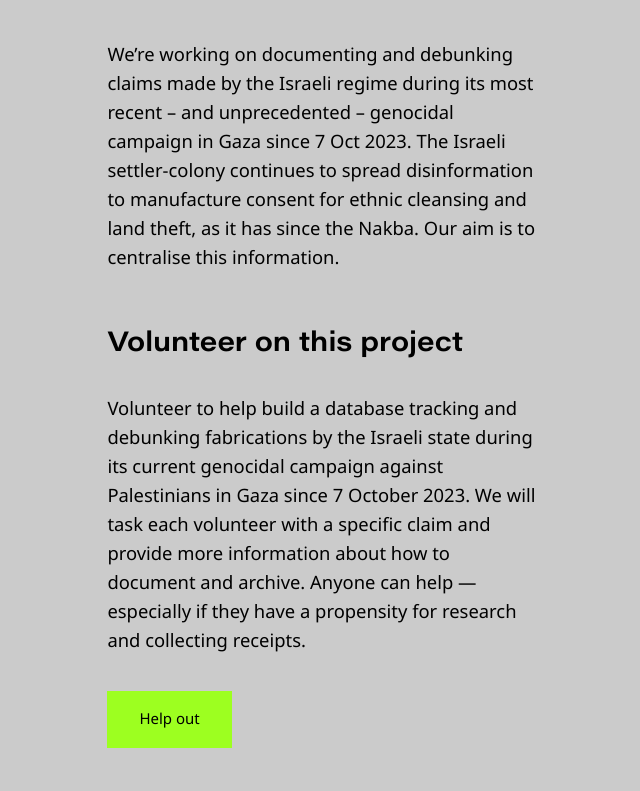
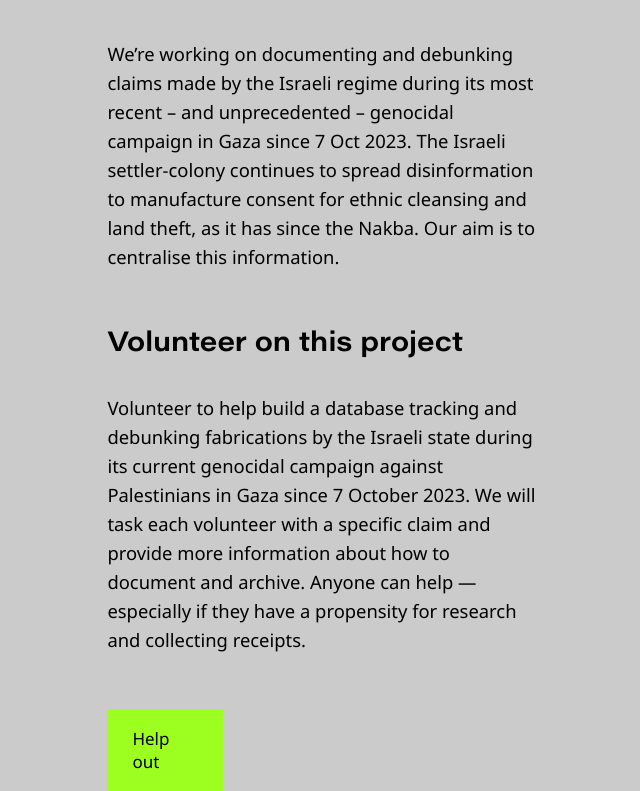
Before and after one commit to tamtzekin/hasbara-tracker, a React (Create React App) app: page / in a window 1280 px wide. Shown: the part 181-972 px from the top of the page, without its empty margins (315-955 px from the left). Before the commit the page ends 929 px from the top, so only its background shows below. Built offline with nearby package versions, Linux system fonts and the light colour scheme.

Commit message:
button styles

```diff
--- a/src/components/Homepage.css
+++ b/src/components/Homepage.css
@@ -25,14 +25,16 @@ h1 {
 
 .green-button {
     background-color: #9dff20;
-    font-size: 15px;
-    padding-left: 32px;
-    padding-right: 32px;
-    padding-top: 17px;
-    padding-bottom: 20px;
+    font-size: 17px;
+    padding-left: 25px;
+    padding-right: 25px;
+    padding-top: 18px;
+    padding-bottom: 18px;
     border: none;
     border-radius: 0;
-}
+    width: 66px;
+    margin-top: 5px;
+  }
 
 .green-button:hover {
     background-color: #efefef;
--- a/src/components/Homepage.js
+++ b/src/components/Homepage.js
@@ -32,7 +32,7 @@ const Homepage = () => {
         <br />
         <br />
 
-        <a class="green-button" href="https://hasbaratracker.com/volunteer">Help out</a>
+        <Link to="/volunteer"><div className="green-button">Help out</div></Link>
 
         </span>
 
```
